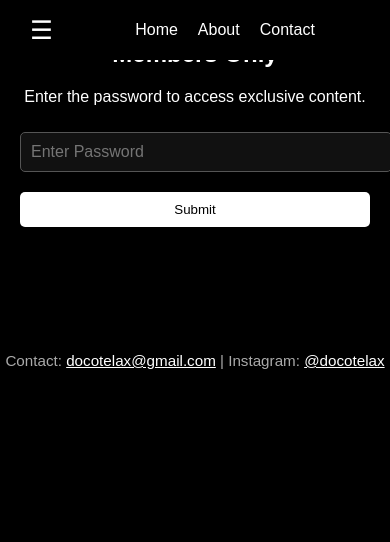
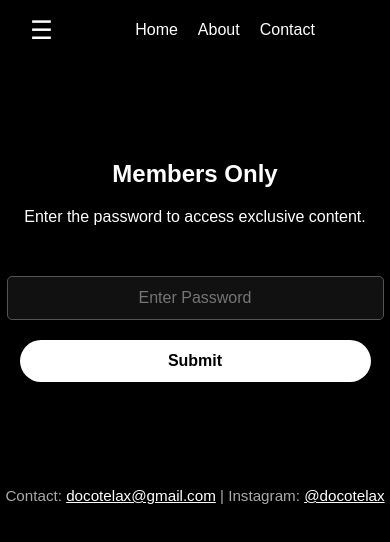
Before and after one commit to docotelax/docotelax.github.io, a plain HTML site: page members.html in a window 390 px wide. Drawn offline with Linux system fonts and the light colour scheme.

Commit message:
Update styles.css

```diff
--- a/styles.css
+++ b/styles.css
@@ -45,6 +45,7 @@ body {
   font-size: 1.8rem;
   color: white;
   cursor: pointer;
+  z-index: 1100;
 }
 
 /* Slide-out Side Menu */
@@ -61,7 +62,7 @@ body {
   flex-direction: column;
   align-items: flex-start;
   padding-left: 30px;
-  z-index: 999;
+  z-index: 1090;
 }
 
 .side-menu a {
@@ -162,6 +163,7 @@ footer {
   background-color: #000;
   color: #aaa;
   font-size: 0.95rem;
+  text-align: center;
 }
 
 footer a {
@@ -173,31 +175,38 @@ footer a:hover {
   color: gold;
 }
 
-/* Members Only */
+/* Members Only Page */
 .main-container {
   padding-top: 140px;
   text-align: center;
 }
 
+#password-form {
+  margin-top: 40px;
+}
+
 #password-form input[type="password"] {
-  padding: 10px;
-  width: 220px;
+  padding: 12px;
+  width: 250px;
   font-size: 1rem;
   border: 1px solid #555;
   border-radius: 5px;
-  margin-top: 20px;
   background-color: #111;
   color: white;
+  text-align: center;
 }
 
 #password-form button {
-  margin-left: 10px;
-  padding: 10px 20px;
+  margin-top: 20px;
+  padding: 12px 30px;
   background-color: white;
   color: black;
   border: none;
-  border-radius: 5px;
+  border-radius: 25px;
+  font-weight: bold;
+  font-size: 1rem;
   cursor: pointer;
+  transition: all 0.3s ease;
 }
 
 #password-form button:hover {
@@ -258,121 +267,3 @@ footer a:hover {
     margin: 10px 0;
   }
 }
-/* Enhanced password input styling */
-#password-form input[type="password"] {
-  padding: 10px;
-  width: 220px;
-  font-size: 1rem;
-  border: 1px solid #555;
-  border-radius: 5px;
-  margin-top: 20px;
-  background-color: #111;
-  color: white;
-}
-
-/* Enhanced submit button styling */
-#password-form button {
-  margin-left: 10px;
-  padding: 10px 20px;
-  background-color: white;
-  color: black;
-  border: none;
-  border-radius: 5px;
-  cursor: pointer;
-}
-
-#password-form button:hover {
-  background-color: gold;
-  color: black;
-}
-
-/* Responsive adjustments */
-@media (max-width: 768px) {
-  .main-container {
-    padding: 20px;
-  }
-
-  #password-form input[type="password"],
-  #password-form button {
-    width: 100%;
-    margin: 10px 0;
-  }
-}
-
-/* Footer styling */
-footer {
-  margin-top: 60px;
-  padding: 20px 0;
-  background-color: #000;
-  color: #aaa;
-  font-size: 0.95rem;
-  text-align: center;
-}
-
-footer a {
-  color: white;
-  text-decoration: underline;
-}
-
-footer a:hover {
-  color: gold;
-}
-/* Enhanced password input styling */
-#password-form input[type="password"] {
-  padding: 10px;
-  width: 220px;
-  font-size: 1rem;
-  border: 1px solid #555;
-  border-radius: 5px;
-  margin-top: 20px;
-  background-color: #111;
-  color: white;
-}
-
-/* Enhanced submit button styling */
-#password-form button {
-  margin-left: 10px;
-  padding: 10px 20px;
-  background-color: white;
-  color: black;
-  border: none;
-  border-radius: 5px;
-  cursor: pointer;
-}
-
-#password-form button:hover {
-  background-color: gold;
-  color: black;
-}
-
-/* Responsive adjustments */
-@media (max-width: 768px) {
-  .main-container {
-    padding: 20px;
-  }
-
-  #password-form input[type="password"],
-  #password-form button {
-    width: 100%;
-    margin: 10px 0;
-  }
-}
-
-/* Footer styling */
-footer {
-  margin-top: 60px;
-  padding: 20px 0;
-  background-color: #000;
-  color: #aaa;
-  font-size: 0.95rem;
-  text-align: center;
-}
-
-footer a {
-  color: white;
-  text-decoration: underline;
-}
-
-footer a:hover {
-  color: gold;
-}
```
